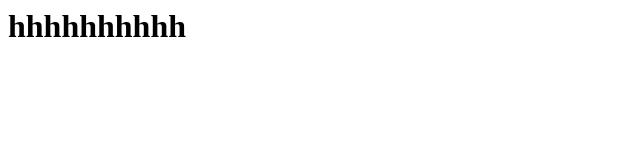
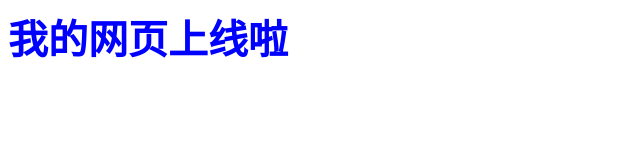
Before and after one commit to 654450587/654450587.github.io, a plain HTML site: page index.html in a window 1280 px wide. Shown: the whole page, without its empty margins (0-640 px from the left). Drawn offline with Linux system fonts and the light colour scheme.

Commit message:
add inline-style

```diff
--- a/index.html
+++ b/index.html
@@ -1 +1 @@
-<h1>hhhhhhhhhh</h1>
+<h1 style="color:blue;font-size:40px">我的网页上线啦</h1>
```
